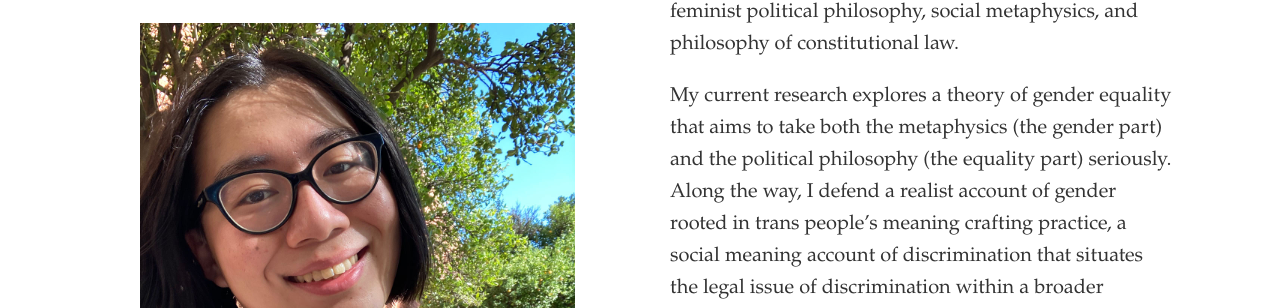
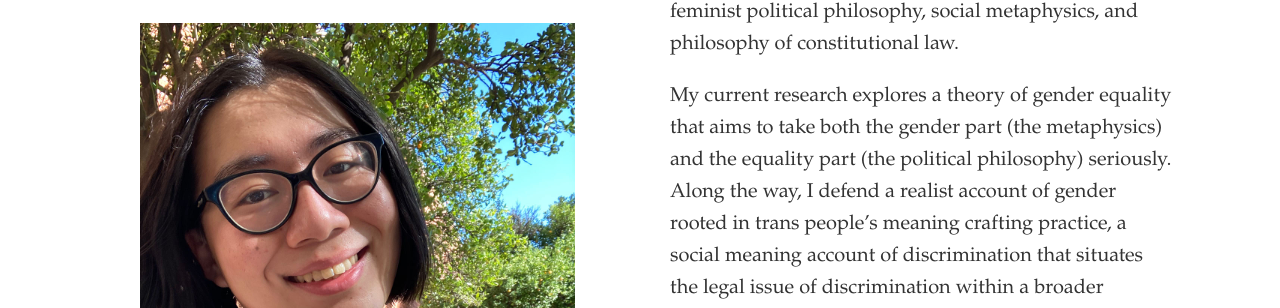
Before and after one commit to dingherself/dingherself.github.io, a Jekyll site: the page built from index.html, in a window 1280 px wide and 1077 px high. Shown: the part 247-555 px from the top of the window. Built offline with Jekyll 4.4.1, drawn with Linux system fonts in a browser that asks for light colours; nearby versions of some CDN libraries; some web fonts are replaced; some of the changed text lies outside the part shown.

Commit message:
small improvement

```diff
--- a/index.html
+++ b/index.html
@@ -11,7 +11,7 @@ headerpicalt: "A picture of me looking into the camera, smiling."
 
 <p>I’m a graduate student in philosophy at the University of Arizona. I work primarily on issues at the intersection of feminist political philosophy, social metaphysics, and philosophy of constitutional law.</p>
 
-<p>My current research explores a theory of gender equality that aims to take both the metaphysics (the gender part) and the political philosophy (the equality part) seriously. Along the way, I defend a realist account of gender rooted in trans people’s meaning crafting practice, a social meaning account of discrimination that situates the legal issue of discrimination within a broader political struggle for equality, and an equality-based account of trans feminism that goes beyond authority and autonomy. I also have a growing interest in the history of second-wave feminism.</p>
+<p>My current research explores a theory of gender equality that aims to take both the gender part (the metaphysics) and the equality part (the political philosophy) seriously. Along the way, I defend a realist account of gender rooted in trans people’s meaning crafting practice, a social meaning account of discrimination that situates the legal issue of discrimination within a broader political struggle for equality, and an equality-based account of trans feminism that goes beyond authority and autonomy. I also have a growing interest in the history of second-wave feminism.</p>
 
 <script language="JavaScript" type="text/javascript">
   var u = "din";
```
